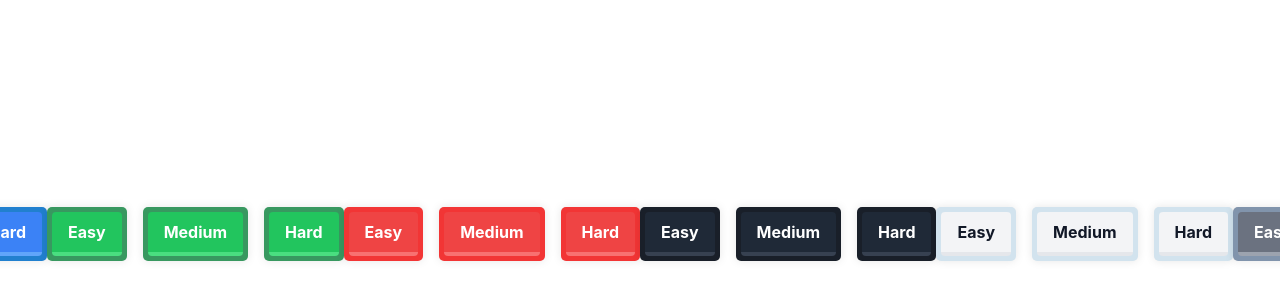
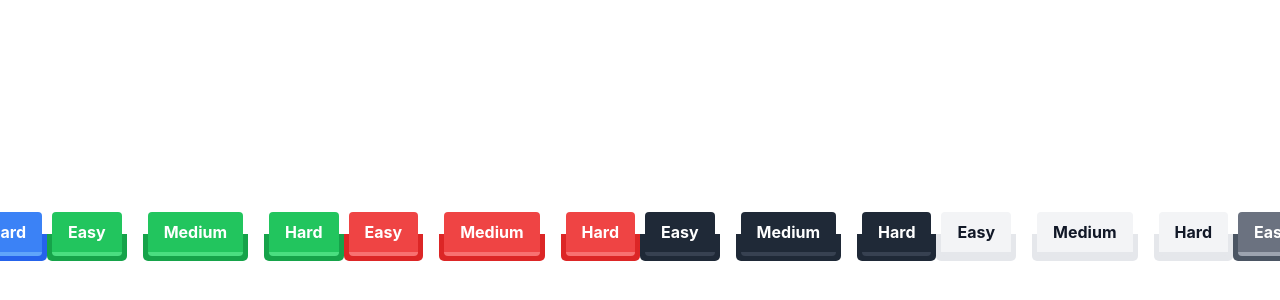
Before and after one commit to jackgusler/NonoSports, a React (Create React App) app in the folder client/: page / in a window 1280 px wide. Shown: the part 166-466 px from the top of the page. Built offline with nearby package versions, Linux system fonts and the light colour scheme.

Commit message:
refactor: Update Button component styles and add CSS-in-JS support

```diff
--- a/client/src/components/Button.js
+++ b/client/src/components/Button.js
@@ -1,43 +1,42 @@
 // Button.js
 import React from "react";
-import { darken } from "polished";
 
 const Button = ({ color, children, onClick }) => {
-  const baseStyle = "font-bold py-2 px-4 border-b-4 rounded transform transition-all duration-150";
+  const baseStyle =
+    "font-bold py-2 px-4 border-b-4 rounded transform transition-all duration-75";
   const colorStyle = {
     black:
-      "bg-gray-800 hover:bg-gray-700 text-white border-gray-700 hover:border-gray-600 active:translate-y-1 active:border-white",
+      "bg-gray-800 hover:bg-gray-700 text-white border-gray-700 hover:border-gray-600 active:translate-y-1 active:border-gray-800",
     white:
-      "bg-gray-100 hover:bg-gray-200 text-gray-900 border-gray-200 hover:border-gray-300 active:translate-y-1 active:border-white",
-    grey: "bg-gray-500 hover:bg-gray-400 text-white border-gray-400 hover:border-gray-300 active:translate-y-1 active:border-white",
-    red: "bg-red-500 hover:bg-red-400 text-white border-red-400 hover:border-red-300 active:translate-y-1 active:border-white",
+      "bg-gray-100 hover:bg-gray-200 text-gray-900 border-gray-200 hover:border-gray-300 active:translate-y-1 active:border-gray-200",
+    grey: "bg-gray-500 hover:bg-gray-400 text-white border-gray-400 hover:border-gray-300 active:translate-y-1 active:border-gray-600",
+    red: "bg-red-500 hover:bg-red-400 text-white border-red-400 hover:border-red-300 active:translate-y-1 active:border-red-600",
     green:
-      "bg-green-500 hover:bg-green-400 text-white border-green-400 hover:border-green-300 active:translate-y-1 active:border-white",
-    blue: "bg-blue-500 hover:bg-blue-400 text-white border-blue-400 hover:border-blue-300 active:translate-y-1 active:border-white",
+      "bg-green-500 hover:bg-green-400 text-white border-green-400 hover:border-green-300 active:translate-y-1 active:border-green-600",
+    blue: "bg-blue-500 hover:bg-blue-400 text-white border-blue-400 hover:border-blue-300 active:translate-y-1 active:border-blue-600",
   };
 
   const tailwindToHex = {
-    'gray-800': '#2D3748',
-    'gray-100': '#F7FAFC',
-    'gray-500': '#A0AEC0',
-    'red-500': '#F56565',
-    'green-500': '#48BB78',
-    'blue-500': '#4299E1',
-    // ... add other colors as needed
+    "gray-800": "#1f2937", // This is the hex color code for Tailwind's gray-900
+    "gray-100": "#e5e7eb", // This is the hex color code for Tailwind's gray-200
+    "gray-500": "#4b5563", // This is the hex color code for Tailwind's gray-600
+    "red-500": "#dc2626", // This is the hex color code for Tailwind's red-600
+    "green-500": "#16a34a", // This is the hex color code for Tailwind's green-600
+    "blue-500": "#2563eb", // This is the hex color code for Tailwind's blue-600
   };
 
   const backgroundColorClass = colorStyle[color].match(/bg-([a-z0-9-]+)/)[1];
   const backgroundColor = tailwindToHex[backgroundColorClass];
-  const darkerBackgroundColor = darken(0.1, backgroundColor);
 
   return (
-    <div style={{
-      display: 'inline-block',
-      padding: '5px',
-      backgroundColor: darkerBackgroundColor,
-      borderRadius: '5px',
-      boxShadow: '0px 0px 10px rgba(0,0,0,0.1)'
-    }}>
+    <div
+      style={{
+        display: "inline-block",
+        padding: "5px",
+        background: `linear-gradient(180deg, rgba(0, 0, 0, 0) 50%, ${backgroundColor} 50%)`, // Replace white with semi-transparent white
+        borderRadius: "5px",
+      }}
+    >
       <button className={`${baseStyle} ${colorStyle[color]}`} onClick={onClick}>
         {children}
       </button>
--- a/client/src/index.css
+++ b/client/src/index.css
@@ -15,3 +15,26 @@ code {
   font-family: source-code-pro, Menlo, Monaco, Consolas, 'Courier New',
     monospace;
 }
+
+/* CSS-in-JS or Sass */
+.button {
+  position: relative;
+  overflow: hidden;
+  border: 2px solid transparent;
+
+  &::before {
+    content: "";
+    position: absolute;
+    top: 0;
+    left: 0;
+    width: 100%;
+    height: 100%;
+    background: linear-gradient(to top, #4299e1, #3182ce, #2b6cb0, #2c5282, #2a4365);
+    z-index: -1;
+    transition: background-position 0.3s;
+  }
+
+  &:active::before {
+    background-position: 100% 100%;
+  }
+}
```
